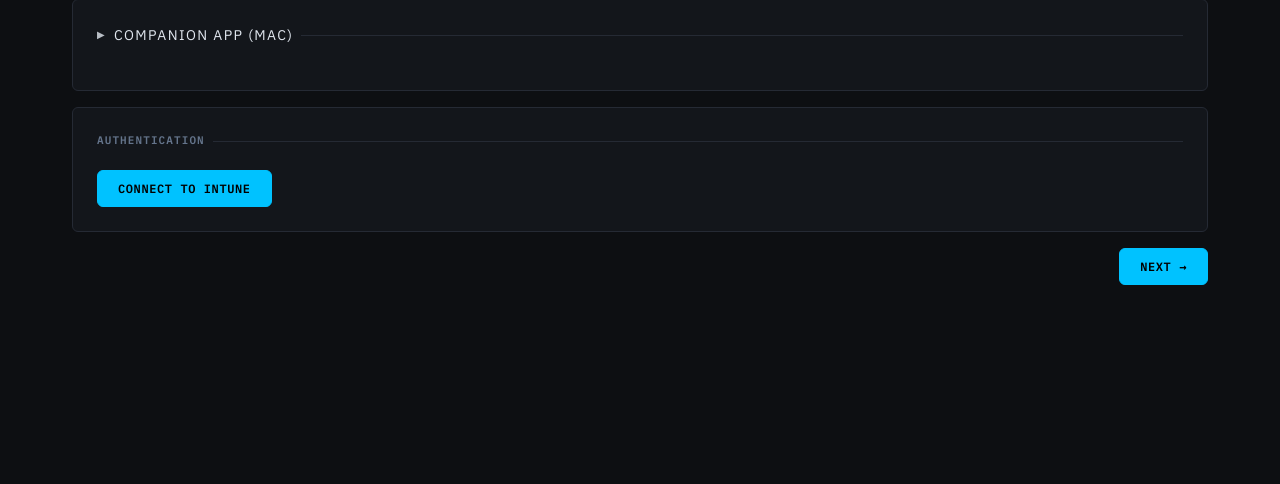
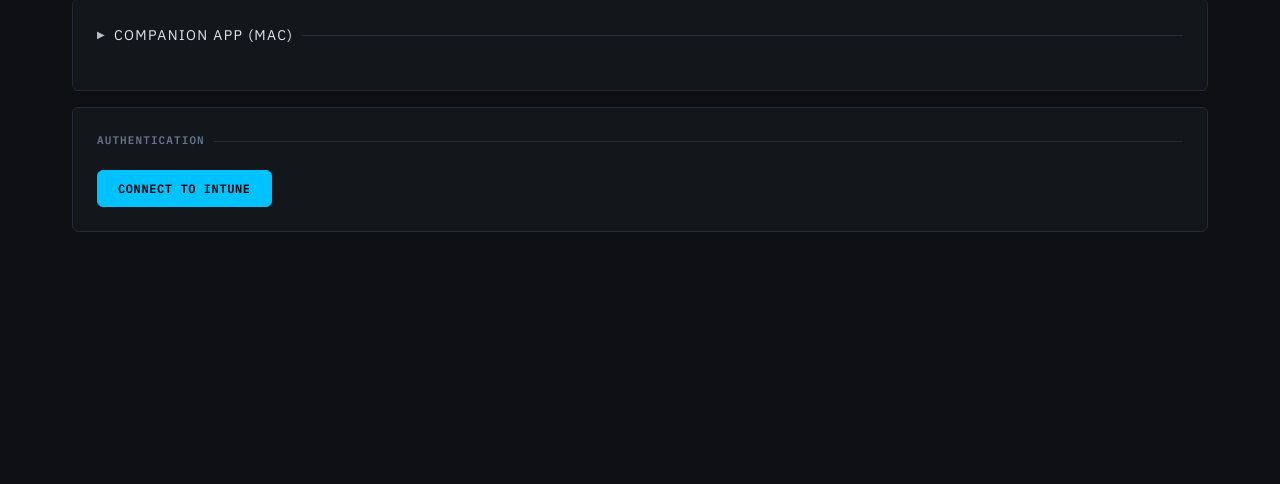
Before and after one commit to arilewis93/online-macadmin-toolbox, a Flask app: template app/templates/tools/intune_base_build.html in a window 1280 px wide. Shown: the part 312-796 px from the top of the page. Run offline with Flask 3, Linux system fonts and the light colour scheme; the template is opened without the code that fills it, so the values that code supplies are empty.

Commit message:
Check group membership before adding and hide Next buttons until ready
- Query group members before POST to avoid 400 errors for existing members
- Hide Next buttons (display:none) until their step is complete
- Show buttons with display:'' when enabled, across all Intune tools

Co-Authored-By: Claude Opus 4.6 <noreply@anthropic.com>

```diff
--- a/app/static/js/intune-operations.js
+++ b/app/static/js/intune-operations.js
@@ -109,18 +109,23 @@
       });
   }
 
+  function checkGroupMember(groupId, userId) {
+    return G.graphRequest('GET', '/groups/' + groupId + '/members', null, 'v1.0')
+      .then(function(data) {
+        var members = data.value || [];
+        return members.some(function(m) { return m.id === userId; });
+      });
+  }
+
   function addGroupMember(groupId, userId) {
-    var body = {
-      '@odata.id': 'https://graph.microsoft.com/v1.0/directoryObjects/' + userId
-    };
-    return G.graphRequest('POST', '/groups/' + groupId + '/members/$ref', body, 'v1.0')
-      .catch(function(err) {
-        // Ignore "already exists" errors
-        if (err.message && err.message.indexOf('already exist') !== -1) {
-          return null;
-        }
-        throw err;
-      });
+    return checkGroupMember(groupId, userId).then(function(isMember) {
+      if (isMember) return 'existing';
+      var body = {
+        '@odata.id': 'https://graph.microsoft.com/v1.0/directoryObjects/' + userId
+      };
+      return G.graphRequest('POST', '/groups/' + groupId + '/members/$ref', body, 'v1.0')
+        .then(function() { return 'added'; });
+    });
   }
 
   // ---------------------------------------------------------------------------
--- a/app/templates/tools/intune_base_build.html
+++ b/app/templates/tools/intune_base_build.html
@@ -384,7 +384,7 @@
       </div>
 
       <div class="intune-btn-row" style="justify-content:flex-end;">
-        <button class="btn btn-primary" id="intune-step1-next" disabled onclick="goToStep(2)">Next &rarr;</button>
+        <button class="btn btn-primary" id="intune-step1-next" disabled style="display:none" onclick="goToStep(2)">Next &rarr;</button>
       </div>
     </div>
 
@@ -425,7 +425,7 @@
 
       <div class="intune-btn-row" style="justify-content:flex-end;">
         <button class="btn btn-ghost" onclick="goToStep(1)">&larr; Back</button>
-        <button class="btn btn-primary" id="intune-step2-next" disabled onclick="goToStep(3)">Next &rarr;</button>
+        <button class="btn btn-primary" id="intune-step2-next" disabled style="display:none" onclick="goToStep(3)">Next &rarr;</button>
       </div>
     </div>
 
@@ -467,7 +467,7 @@
 
       <div class="intune-btn-row" style="justify-content:flex-end;">
         <button class="btn btn-ghost" onclick="goToStep(2)">&larr; Back</button>
-        <button class="btn btn-primary" id="intune-step3-next" disabled onclick="goToStep(4)">Next &rarr;</button>
+        <button class="btn btn-primary" id="intune-step3-next" disabled style="display:none" onclick="goToStep(4)">Next &rarr;</button>
       </div>
     </div>
 
@@ -873,7 +873,9 @@ if (typeof define === 'undefined') {
             document.getElementById('intune-tenant-info').style.display = 'block';
             document.getElementById('intune-tenant-name').textContent = tenantName;
             document.getElementById('intune-user-email').textContent = userEmail;
-            document.getElementById('intune-step1-next').disabled = false;
+            var step1Next = document.getElementById('intune-step1-next');
+            step1Next.disabled = false;
+            step1Next.style.display = '';
             document.getElementById('statusPill').textContent = 'CONNECTED';
             document.getElementById('statusPill').classList.add('ready');
             updateStepIndicator(1, 'complete');
@@ -932,11 +934,10 @@ if (typeof define === 'undefined') {
         return IntuneOps.findUser(userEmail).then(function(u) {
           if (!u) return { status: 'fail', message: 'User not found: ' + userEmail };
           return IntuneOps.addGroupMember(groupId, u.id)
-            .then(function() { return { status: 'success', message: 'Assigned' }; });
+            .then(function(result) {
+              return { status: 'success', message: result === 'existing' ? 'Already a member' : 'Assigned' };
+            });
         }).catch(function(e) {
-          if (e.message && e.message.indexOf('already exist') !== -1) {
-            return { status: 'success', message: 'Already a member' };
-          }
           return { status: 'fail', message: e.message };
         });
       }},
@@ -995,7 +996,9 @@ if (typeof define === 'undefined') {
     var i = 0;
     function next() {
       if (i >= checks.length) {
-        document.getElementById('intune-step2-next').disabled = false;
+        var step2Next = document.getElementById('intune-step2-next');
+        step2Next.disabled = false;
+        step2Next.style.display = '';
         document.getElementById('intune-run-checks-btn').disabled = false;
         document.getElementById('intune-run-checks-btn').textContent = 'Re-run Checks';
         updateStepIndicator(2, 'complete');
@@ -1025,7 +1028,9 @@ if (typeof define === 'undefined') {
 
   window.skipPrerequisites = function() {
     updateStepIndicator(2, 'complete');
-    document.getElementById('intune-step2-next').disabled = false;
+    var step2Next = document.getElementById('intune-step2-next');
+    step2Next.disabled = false;
+    step2Next.style.display = '';
     goToStep(3);
   };
 
@@ -1095,7 +1100,9 @@ if (typeof define === 'undefined') {
 
   function updateStep3Next() {
     var count = getSelectedFiles().length;
-    document.getElementById('intune-step3-next').disabled = count === 0;
+    var btn = document.getElementById('intune-step3-next');
+    btn.disabled = count === 0;
+    btn.style.display = count === 0 ? 'none' : '';
   }
 
   window.toggleFile = function(source, idx, checked) {
--- a/app/templates/tools/serial_killer.html
+++ b/app/templates/tools/serial_killer.html
@@ -351,7 +351,7 @@
       </div>
 
       <div class="intune-btn-row" style="justify-content:flex-end;">
-        <button class="btn btn-primary" id="intune-step1-next" disabled onclick="goToStep(2)">Next &rarr;</button>
+        <button class="btn btn-primary" id="intune-step1-next" disabled style="display:none" onclick="goToStep(2)">Next &rarr;</button>
       </div>
     </div>
 
@@ -599,7 +599,9 @@
             document.getElementById('intune-tenant-info').style.display = 'block';
             document.getElementById('intune-tenant-name').textContent = tn;
             document.getElementById('intune-user-email').textContent = ue;
-            document.getElementById('intune-step1-next').disabled = false;
+            var step1Next = document.getElementById('intune-step1-next');
+            step1Next.disabled = false;
+            step1Next.style.display = '';
             document.getElementById('statusPill').textContent = 'CONNECTED';
             document.getElementById('statusPill').classList.add('ready');
             updateStepIndicator(1, 'complete');
```
